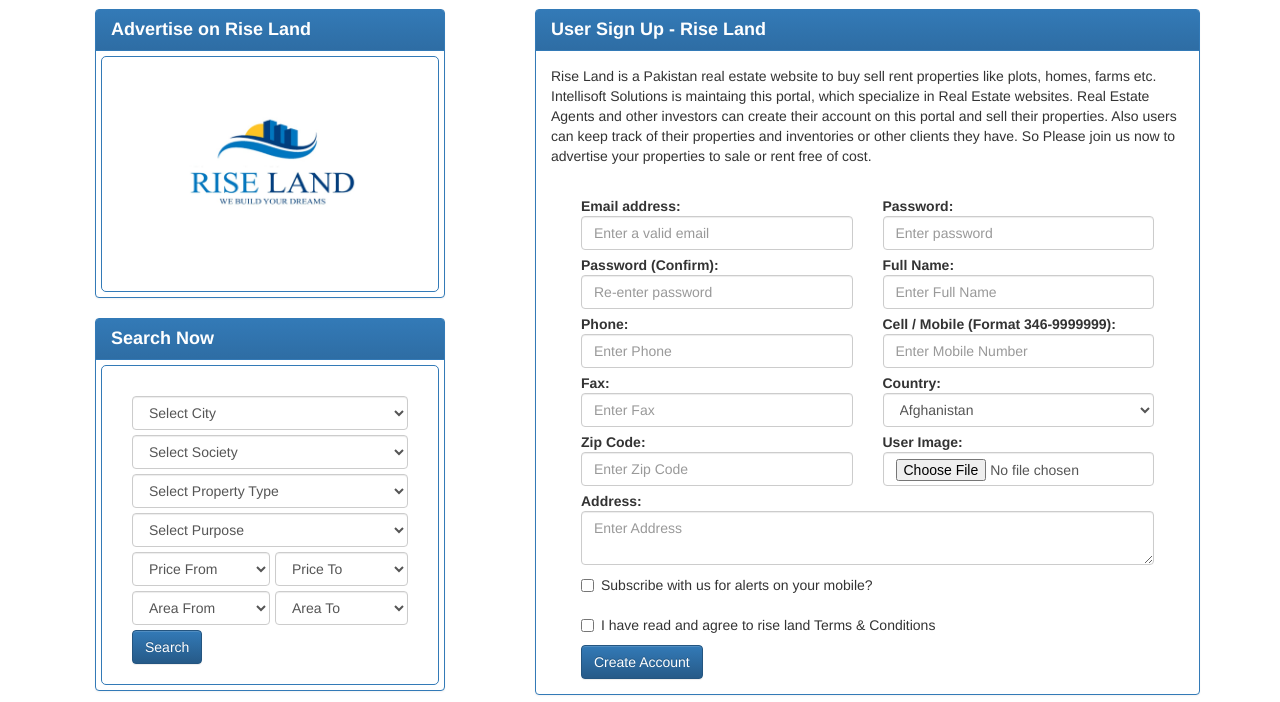
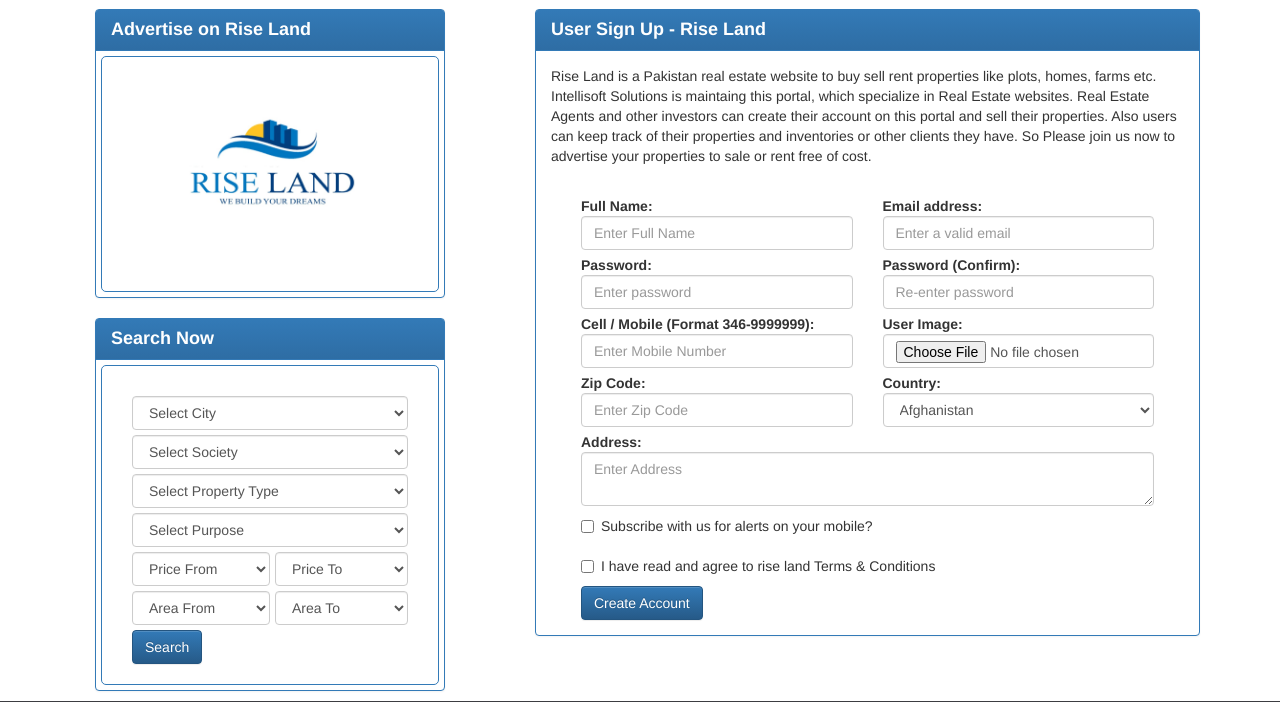
Before and after one commit to pandanxt/RiseLand, a PHP site: page /user-register.php in a window 1280 px wide. Shown: the part 231-933 px from the top of the page. Run offline with PHP 8.4, Linux system fonts and the light colour scheme.

Commit message:
User Signup Form Updated

```diff
--- a/user-register.php
+++ b/user-register.php
@@ -38,42 +38,42 @@
           <div class="col-md-12" style="margin-top: 10px;">
             <form action="include/user-register-handler.php" method="post" enctype="multipart/form-data">
               <div class="form-group">
+              <div class="col-sm-6">
+                  <label for="fname" class="form-label">Full Name:</label>
+                  <input type="fname" class="form-control" id="fname" placeholder="Enter Full Name" name="name" required>
+                </div>
                 <div class="col-sm-6">
                   <label for="email" class="form-label">Email address:</label>
                   <input type="email" class="form-control" id="email" placeholder="Enter a valid email" name="email" required>
                 </div>
-                <div class="col-sm-6">
+              </div>
+
+              <div class="form-group">
+              <div class="col-sm-6">
                   <label for="pwd" class="form-label">Password:</label>
                   <input type="password" class="form-control" id="pwd" placeholder="Enter password" name="password" required>
+                </div>
+                <div class="col-sm-6">
+                  <label for="pwd" class="form-label">Password (Confirm):</label>
+                  <input type="password" class="form-control" id="pwd" placeholder="Re-enter password" name="passwordcon" required>
                 </div>
               </div>
 
               <div class="form-group">
                 <div class="col-sm-6">
-                  <label for="pwd" class="form-label">Password (Confirm):</label>
-                  <input type="password" class="form-control" id="pwd" placeholder="Re-enter password" name="passwordcon" required>
+                  <label for="pwd" class="form-label">Cell / Mobile (Format 346-9999999):</label>
+                  <input type="tel" class="form-control" id="pwd" placeholder="Enter Mobile Number" name="cell" required>
                 </div>
                 <div class="col-sm-6">
-                  <label for="fname" class="form-label">Full Name:</label>
-                  <input type="fname" class="form-control" id="fname" placeholder="Enter Full Name" name="name" required>
+                  <label for="file" class="form-label">User Image:</label>
+                  <input type="file" class="form-control" id="file" name="file">
                 </div>
               </div>
 
               <div class="form-group">
                 <div class="col-sm-6">
-                  <label for="phone" class="form-label">Phone:</label>
-                  <input type="tel" class="form-control" id="email" placeholder="Enter Phone" name="phone" required>
-                </div>
-                <div class="col-sm-6">
-                  <label for="pwd" class="form-label">Cell / Mobile (Format 346-9999999):</label>
-                  <input type="tel" class="form-control" id="pwd" placeholder="Enter Mobile Number" name="cell" required>
-                </div>
-              </div>
-
-              <div class="form-group">
-                <div class="col-sm-6">
-                  <label for="email" class="form-label">Fax:</label>
-                  <input type="text" class="form-control" id="email" placeholder="Enter Fax" name="fax">
+                  <label for="email" class="form-label">Zip Code:</label>
+                  <input type="number" class="form-control" id="email" placeholder="Enter Zip Code" name="zip">
                 </div>
                 <div class="col-sm-6">
                   <label for="country" class="form-label">Country:</label>
@@ -332,17 +332,6 @@
               </div>
 
               <div class="form-group">
-                <div class="col-sm-6">
-                  <label for="email" class="form-label">Zip Code:</label>
-                  <input type="number" class="form-control" id="email" placeholder="Enter Zip Code" name="zip">
-                </div>
-                <div class="col-sm-6">
-                  <label for="file" class="form-label">User Image:</label>
-                  <input type="file" class="form-control" id="file" name="file">
-                </div>
-              </div>
-
-              <div class="form-group">
                  <div class="col-sm-12">
                   <label for="pwd" class="form-label">Address:</label>
                   <textarea type="text" class="form-control" id="pwd" placeholder="Enter Address" name="address"></textarea>
```
Also changed, not shown: include/user-register-handler.php (line endings or trailing spaces).
